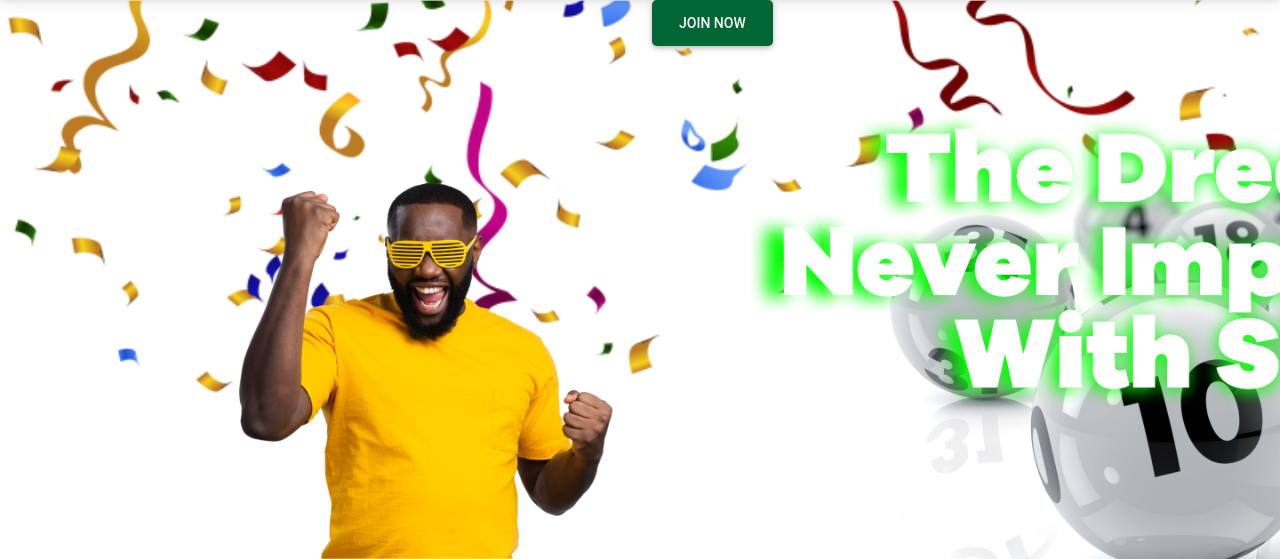
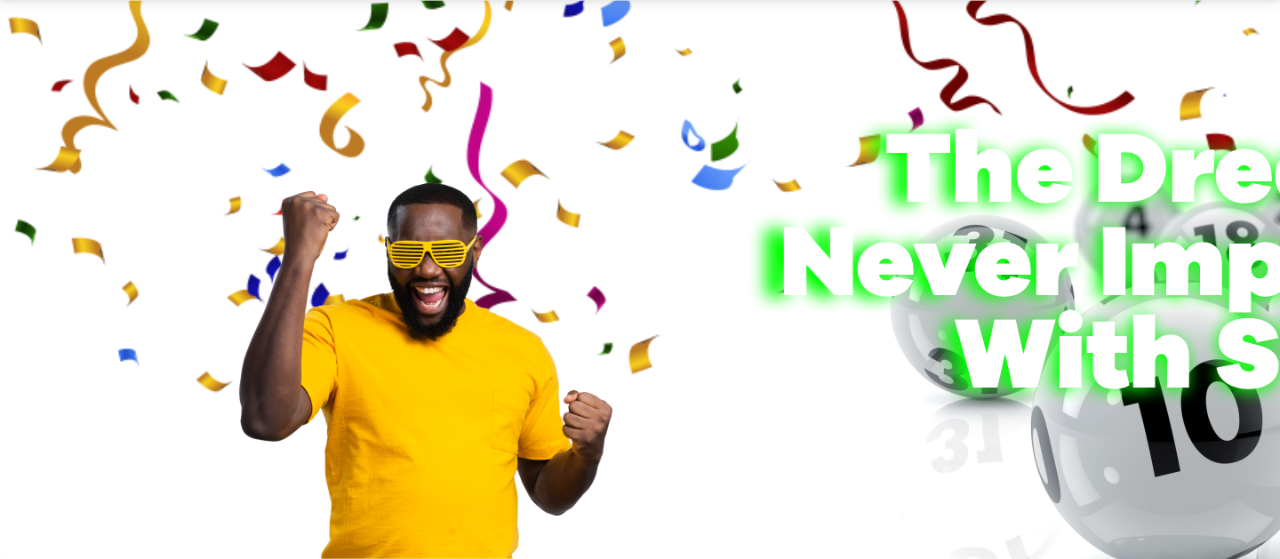
Before and after one commit to ndmichael/swm-lottery-app, a Django app: page / in a window 1280 px wide. Shown: the part 135-694 px from the top of the page. Run offline with Django 4.2, Linux system fonts and the light colour scheme; some libraries are stand-ins or nearby versions.

Commit message:
removed the landing button

```diff
--- a/lottery/templates/lottery/index.html
+++ b/lottery/templates/lottery/index.html
@@ -5,11 +5,11 @@
         <section class="row">
             <article class="col-6">
             </article>
-            <article class="col-6" style="position: relative;">
+            <!-- <article class="col-6" style="position: relative;">
                 <a class=" btn btn-success btn-lg">
                     JOIN NOW
                 </a>
-            </article>
+            </article> -->
         </section>
     </div>
 </section>
```
